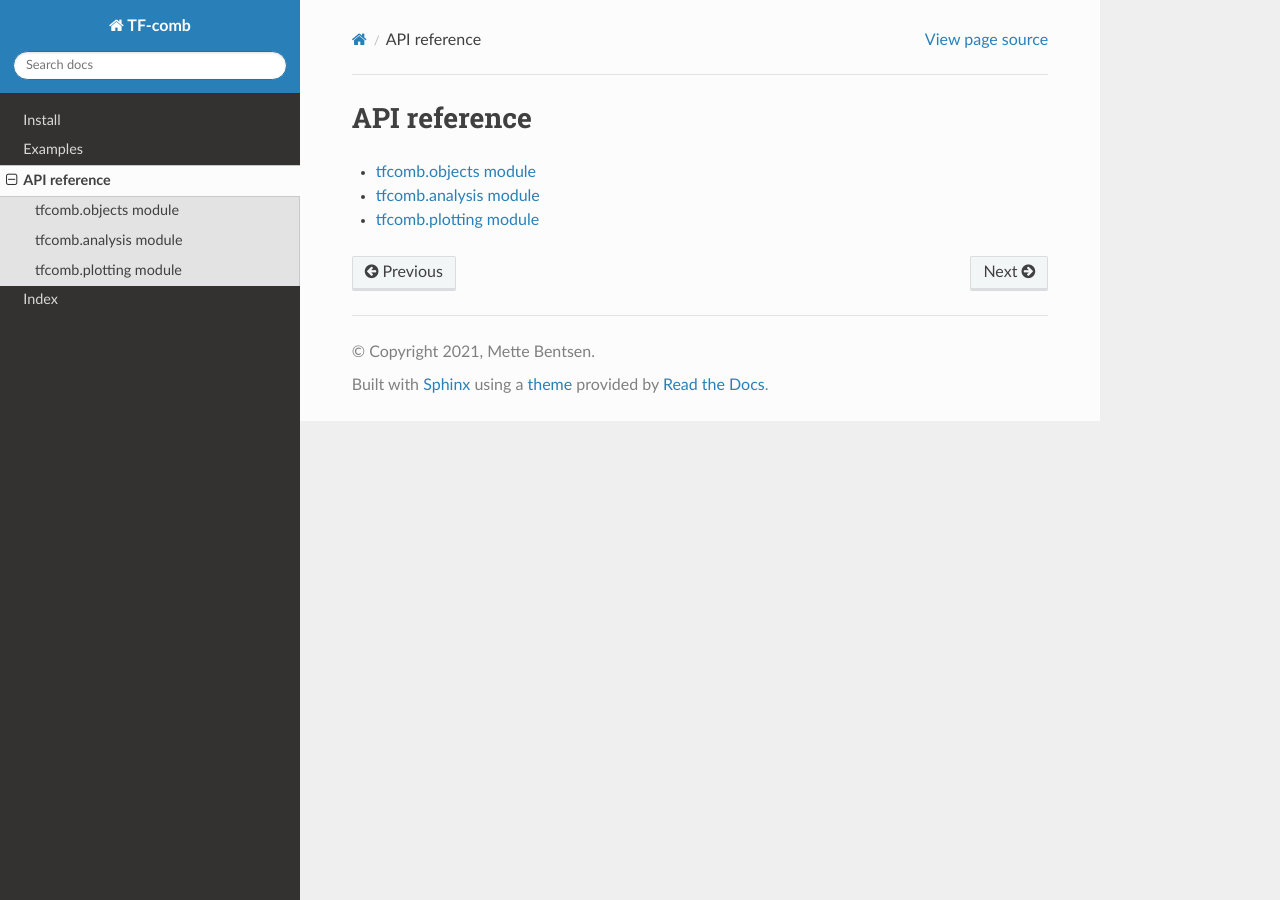
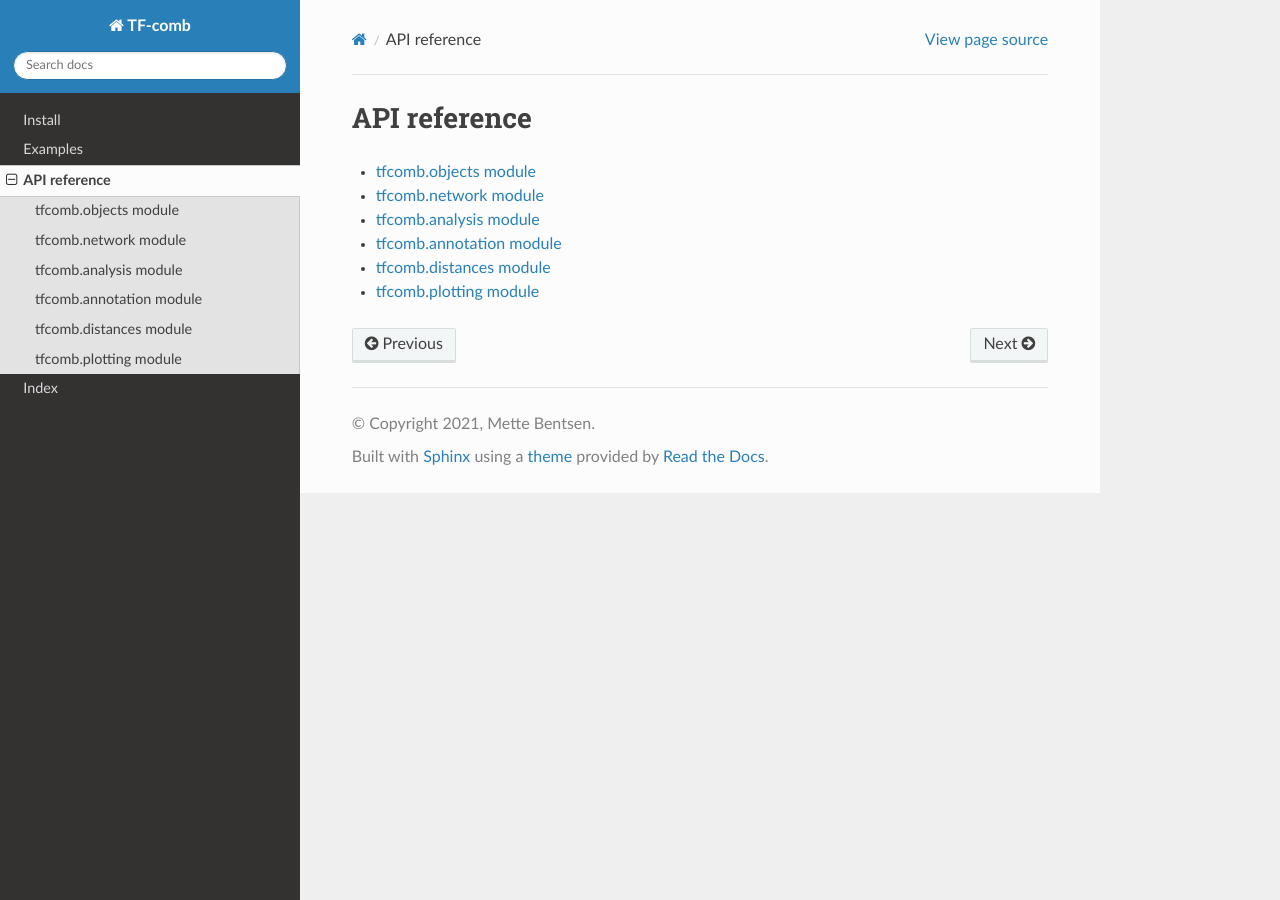
Before and after one commit to loosolab/TF-COMB, a Sphinx documentation site: the page built from docs/API/index.rst, in a window 1280 px wide. Built offline with Sphinx 7.4.7 and the Read the Docs theme 2.0.0, drawn with Linux system fonts in a browser that asks for light colours; pages that are not in the unit, such as notebooks, are missing from menus.

Commit message:
Updated docs with new modules

```diff
--- a/docs/API/index.rst
+++ b/docs/API/index.rst
@@ -5,5 +5,8 @@ API reference
    :maxdepth: 2
 
    tfcomb.objects
+   tfcomb.network
    tfcomb.analysis
+   tfcomb.annotation
+   tfcomb.distances
    tfcomb.plotting
--- /dev/null
+++ b/docs/API/tfcomb.annotation.rst
@@ -0,0 +1,7 @@
+tfcomb.annotation module
+======================
+
+.. automodule:: tfcomb.annotation
+   :members:
+   :undoc-members:
+   :show-inheritance:
--- /dev/null
+++ b/docs/API/tfcomb.distances.rst
@@ -0,0 +1,7 @@
+tfcomb.distances module
+======================
+
+.. automodule:: tfcomb.distances
+   :members:
+   :undoc-members:
+   :show-inheritance:
--- /dev/null
+++ b/docs/API/tfcomb.network.rst
@@ -0,0 +1,7 @@
+tfcomb.network module
+======================
+
+.. automodule:: tfcomb.network
+   :members:
+   :undoc-members:
+   :show-inheritance:
--- a/docs/examples/index.rst
+++ b/docs/examples/index.rst
@@ -16,5 +16,7 @@ The usage of TF-comb is split into three main parts:
 
     Predefined_TFBS
     TFBS_from_motifs
-    directionality_analysis
+    Select_rules
+    Network_analysis
+    Directionality_analysis
     *
```
